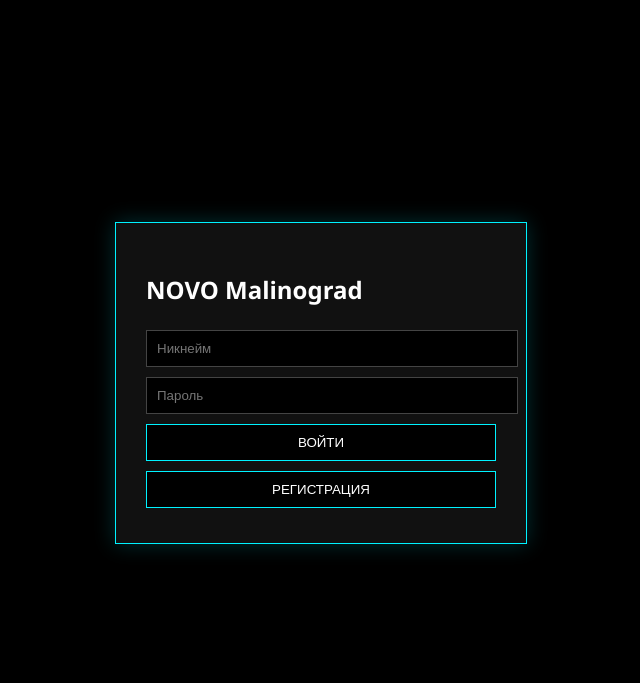
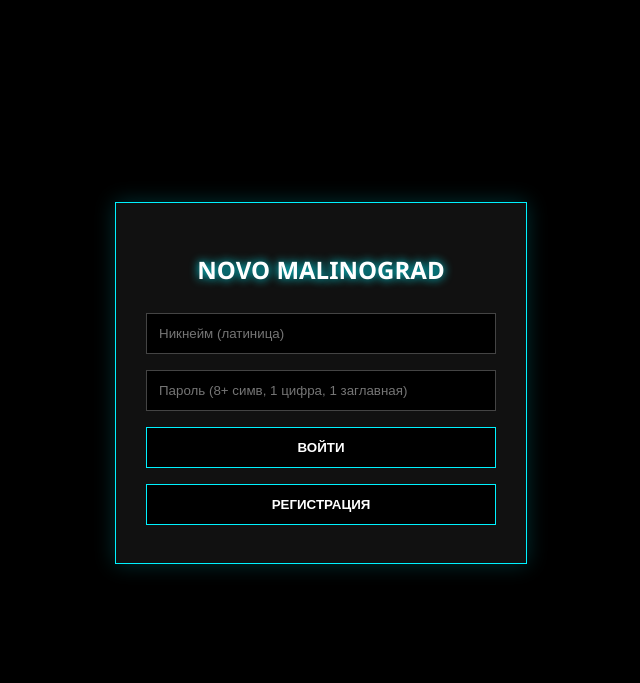
Before and after one commit to NOVO-Malinograd-test/NOVO-Malinograd-test, a plain HTML site: page index.html in a window 1280 px wide. Shown: the part 17-700 px from the top of the page, without its empty margins (319-959 px from the left). Drawn offline with Linux system fonts and the light colour scheme.

Commit message:
Update index.html

```diff
--- a/index.html
+++ b/index.html
@@ -2,31 +2,34 @@
 <html lang="ru">
 <head>
     <meta charset="UTF-8">
-    <title>NOVO Malinograd RP</title>
+    <title>NOVO Malinograd RP - Dashboard</title>
     <style>
         :root { --neon-blue: #00f2ff; --neon-purple: #bd00ff; --bg: #050505; }
         body { background: var(--bg); color: #fff; font-family: 'Segoe UI', sans-serif; margin: 0; }
 
         .overlay { position: fixed; inset: 0; background: #000; display: flex; align-items: center; justify-content: center; z-index: 9999; }
-        .card { border: 1px solid var(--neon-blue); padding: 30px; width: 350px; background: #111; box-shadow: 0 0 20px rgba(0,242,255,0.2); }
+        .login-card { border: 1px solid var(--neon-blue); padding: 30px; width: 350px; background: #111; box-shadow: 0 0 20px rgba(0,242,255,0.2); text-align: center; }
 
-        #mainSiteContent { display: none; padding: 20px; display: grid; grid-template-columns: 300px 1fr; gap: 20px; }
-        .panel { border: 1px solid #333; padding: 20px; background: #111; }
-        input, button, select { background: #000; border: 1px solid #444; color: #fff; padding: 10px; width: 100%; margin: 5px 0; }
-        button { border-color: var(--neon-blue); cursor: pointer; text-transform: uppercase; }
-        button:hover { background: var(--neon-blue); color: #000; }
+        #mainSiteContent { display: none; grid-template-columns: 300px 1fr; gap: 20px; padding: 20px; height: 90vh; }
+        .panel { border: 1px solid #333; padding: 20px; background: #111; box-shadow: 0 0 10px rgba(0,0,0,0.5); }
+        .panel h3 { color: var(--neon-blue); border-bottom: 1px solid #333; padding-bottom: 10px; }
 
-        #chatMessages { height: 400px; overflow-y: auto; border: 1px solid #222; background: #0a0a0a; margin-bottom: 10px; }
-        .msg { padding: 5px 10px; border-bottom: 1px solid #222; }
+        input, button { background: #000; border: 1px solid #444; color: #fff; padding: 12px; width: 100%; margin: 8px 0; box-sizing: border-box; }
+        button { border-color: var(--neon-blue); cursor: pointer; text-transform: uppercase; font-weight: bold; transition: 0.3s; }
+        button:hover { background: var(--neon-blue); color: #000; box-shadow: 0 0 15px var(--neon-blue); }
+
+        #chatMessages { height: 450px; overflow-y: auto; border: 1px solid #222; background: #0a0a0a; margin-bottom: 10px; padding: 10px; }
+        .msg { padding: 6px; border-bottom: 1px solid #222; font-size: 14px; }
+        .msg b { color: var(--neon-purple); }
     </style>
 </head>
 <body>
 
 <div class="overlay" id="loginOverlay">
-    <div class="card">
-        <h2>NOVO Malinograd</h2>
-        <input type="text" id="loginUser" placeholder="Никнейм">
-        <input type="password" id="loginPass" placeholder="Пароль">
+    <div class="login-card">
+        <h2 style="text-shadow: 0 0 10px var(--neon-blue)">NOVO MALINOGRAD</h2>
+        <input type="text" id="loginUser" placeholder="Никнейм (латиница)">
+        <input type="password" id="loginPass" placeholder="Пароль (8+ симв, 1 цифра, 1 заглавная)">
         <button onclick="pressLogin()" id="bLogin">Войти</button>
         <button onclick="pressRegister()" id="bReg">Регистрация</button>
     </div>
@@ -34,18 +37,19 @@
 
 <div id="mainSiteContent">
     <div class="panel">
-        <img id="playerAvatar" style="width:100%; border:1px solid var(--neon-blue)">
+        <img id="playerAvatar" style="width:100%; border:1px solid var(--neon-blue); border-radius: 4px;">
         <h3>Профиль: <span id="playerName"></span></h3>
         <p>LVL: <span id="playerLevel"></span></p>
         <p>Баланс: <span id="playerBalance"></span></p>
         <p>Фракция: <span id="playerFraction"></span></p>
-        <button onclick="pressLogout()">Выйти</button>
+        <hr style="border: 0; border-top: 1px solid #333;">
+        <button onclick="pressLogout()">Выйти из аккаунта</button>
     </div>
     <div class="panel">
-        <h3>Глобальный чат</h3>
+        <h3>Глобальный RP Чат</h3>
         <div id="chatMessages"></div>
         <input type="text" id="pmTarget" placeholder="Кому (пусто для всех)">
-        <input type="text" id="chatInput" placeholder="Сообщение...">
+        <input type="text" id="chatInput" placeholder="Ваше сообщение...">
         <button onclick="sendMessage()">Отправить</button>
     </div>
 </div>
@@ -65,7 +69,7 @@
 
     let currentUser = null;
 
-    // Авто-вход
+    // Инициализация при загрузке
     window.addEventListener('DOMContentLoaded', () => {
         const u = localStorage.getItem('novo_username');
         const p = localStorage.getItem('novo_password');
@@ -98,6 +102,7 @@
 
             document.getElementById('loginOverlay').style.display = 'none';
             document.getElementById('mainSiteContent').style.display = 'grid';
+
             document.getElementById('playerName').innerText = currentUser.username;
             document.getElementById('playerLevel').innerText = currentUser.level;
             document.getElementById('playerBalance').innerText = currentUser.balance;
```
